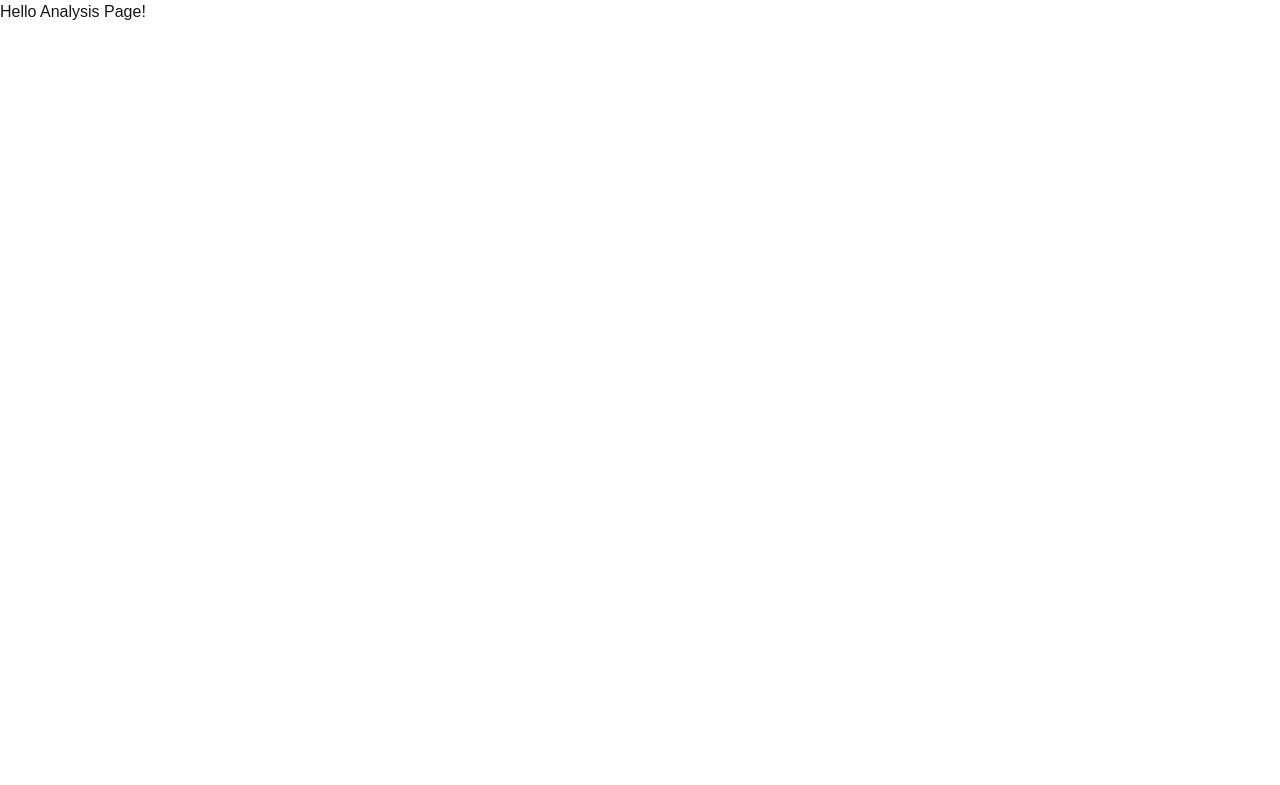
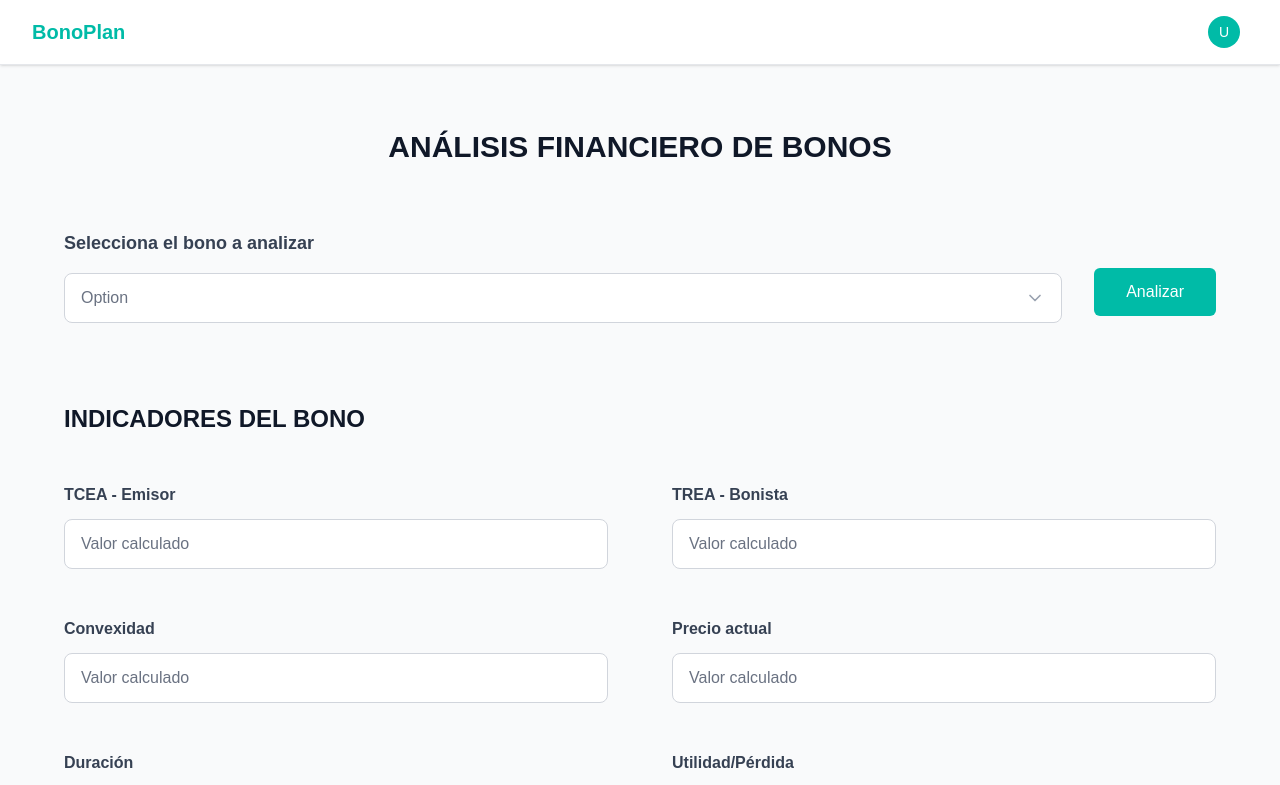
Before and after one commit to Los-Alemanes-de-Finanzas/front-end, a Next.js app: page /dashboard/analysis in a window 1280 px wide. Shown: the top 785 px of the page. Built offline with nearby package versions, Linux system fonts and the light colour scheme.

Commit message:
feat: added analysis.

```diff
--- a/src/app/dashboard/analysis/page.tsx
+++ b/src/app/dashboard/analysis/page.tsx
@@ -1,5 +1,144 @@
-export default function AnalysisPage() {
+'use client';
+import { useState } from "react";
+import { CustomSelect, SelectOption } from "./components/CustomSelect";
+import { GenericButton } from "@/app/shared/components/GenericButton";
+import { IndicatorField } from "./components/IndicatorField";
+import { Header } from "../components/Header";
+import { useRouter, useSearchParams } from "next/navigation";
+
+const AnalisisFinancieroBonos: React.FC = () => {
+  const [selectedBond, setSelectedBond] = useState('');
+  const [indicators, setIndicators] = useState({
+    tceaEmisor: 'Valor calculado',
+    treaBonista: 'Valor calculado',
+    convexidad: 'Valor calculado',
+    precioActual: 'Valor calculado',
+    duracion: 'Valor calculado',
+    utilidadPerdida: 'Valor calculado',
+    duracionModificada: 'Valor calculado',
+    precioMaximoMercado: 'Valor calculado'
+  });
+
+  const bondOptions: SelectOption[] = [
+    { value: 'bond1', label: 'Bono Corporativo ABC - 5.5% 2028' },
+    { value: 'bond2', label: 'Bono del Tesoro - 3.2% 2030' },
+    { value: 'bond3', label: 'Bono Municipal XYZ - 4.8% 2025' },
+    { value: 'bond4', label: 'Bono Verde DEF - 6.1% 2032' }
+  ];
+
+  const handleAnalyze = () => {
+    if (!selectedBond) {
+      alert('Por favor seleccione un bono para analizar');
+      return;
+    }
+
+    // Simulate calculation
+    console.log('Analizando bono:', selectedBond);
+
+    // Update with calculated values (this would come from your API)
+    setIndicators({
+      tceaEmisor: '4.25%',
+      treaBonista: '4.18%',
+      convexidad: '12.34',
+      precioActual: '$1,024.50',
+      duracion: '5.67 años',
+      utilidadPerdida: '$2,345.67',
+      duracionModificada: '5.42',
+      precioMaximoMercado: '$1,045.30'
+    });
+  };
+
+    const router = useRouter();
+    const searchParams = useSearchParams();
+    const userName = searchParams.get('username') || 'Usuario';
+    const userInitial = userName.charAt(0).toUpperCase();
+
+    const handleLogout = () => {
+        console.log('Logging out...');
+        router.push('/');
+    };
+
     return (
-        <p>Hello Analysis Page!</p>
+        <div className="min-h-screen bg-gray-50">
+            <Header userName={userName} userInitial={userInitial} onLogout={handleLogout} />
+            <div className="max-w-6xl mx-auto">
+                {/* Header */}
+                <h1 className="text-3xl font-bold text-center text-gray-900 my-16">
+                ANÁLISIS FINANCIERO DE BONOS
+                </h1>
+
+                {/* Bond Selection Section */}
+                <div className="mb-20">
+                <div className="flex items-center gap-8 mb-8">
+                    <div className="flex-1">
+                    <h2 className="text-lg font-semibold text-gray-700 mb-4">
+                        Selecciona el bono a analizar
+                    </h2>
+                    <CustomSelect
+                        options={bondOptions}
+                        value={selectedBond}
+                        onChange={setSelectedBond}
+                        placeholder="Option"
+                    />
+                    </div>
+                    <div className="flex-shrink-0 mt-8">
+                    <GenericButton
+                        text="Analizar"
+                        color="teal"
+                        status="filled"
+                        size="md"
+                        onClick={handleAnalyze}
+                        className="rounded-lg px-8"
+                    />
+                    </div>
+                </div>
+                </div>
+
+                {/* Indicators Section */}
+                <div className="mb-8">
+                <h2 className="text-2xl font-bold text-gray-900 mb-12">
+                    INDICADORES DEL BONO
+                </h2>
+
+                {/* Indicators Grid */}
+                <div className="grid grid-cols-1 md:grid-cols-2 gap-x-16 gap-y-12">
+                    <IndicatorField
+                    label="TCEA - Emisor"
+                    value={indicators.tceaEmisor}
+                    />
+                    <IndicatorField
+                    label="TREA - Bonista"
+                    value={indicators.treaBonista}
+                    />
+                    <IndicatorField
+                    label="Convexidad"
+                    value={indicators.convexidad}
+                    />
+                    <IndicatorField
+                    label="Precio actual"
+                    value={indicators.precioActual}
+                    />
+                    <IndicatorField
+                    label="Duración"
+                    value={indicators.duracion}
+                    />
+                    <IndicatorField
+                    label="Utilidad/Pérdida"
+                    value={indicators.utilidadPerdida}
+                    />
+                    <IndicatorField
+                    label="Duración modificada"
+                    value={indicators.duracionModificada}
+                    />
+                    <IndicatorField
+                    label="Precio máximo de mercado"
+                    value={indicators.precioMaximoMercado}
+                    />
+                </div>
+                </div>
+            </div>
+        </div>
     );
-}
+};
+
+export default AnalisisFinancieroBonos;
```
